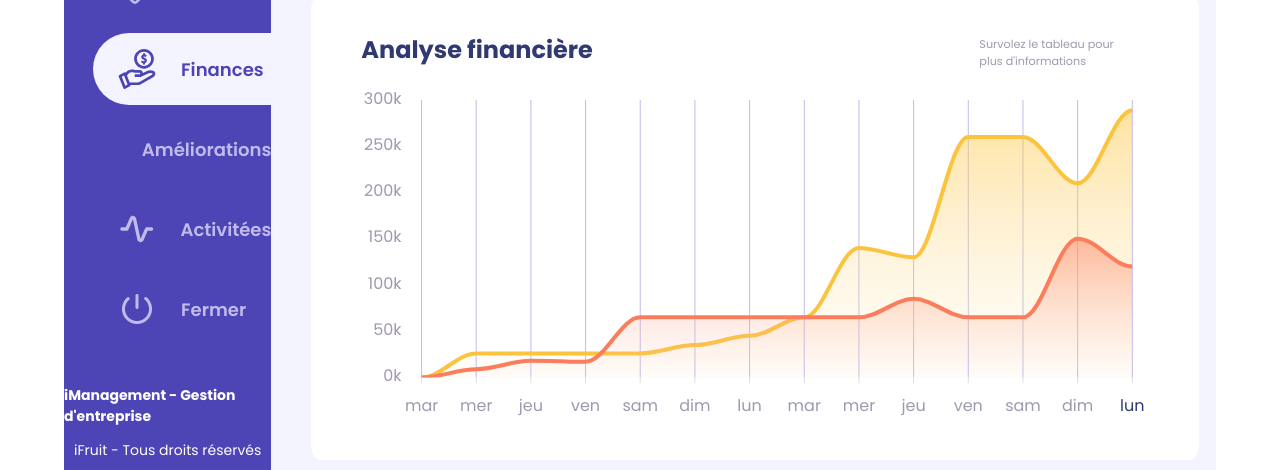
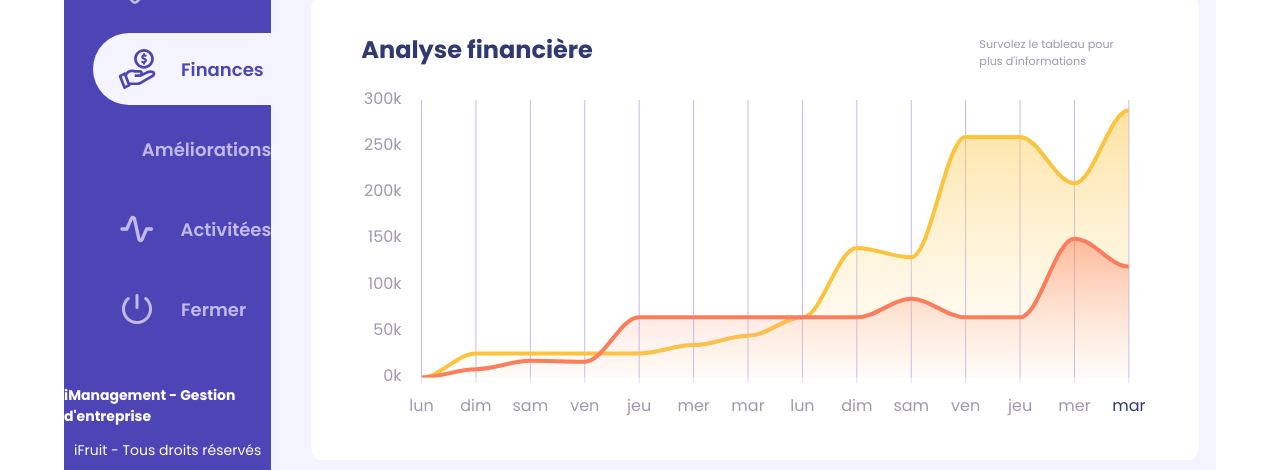
Before and after one commit to Tryade-projects/triade-dashboard, a React (Vite) app: page /finance in a window 1280 px wide. Shown: the part 320-790 px from the top of the page. Built offline with nearby package versions, Linux system fonts and the light colour scheme.

Commit message:
Inversion de l'ordre d'affichage des catégories dans le tableau afin que le jour en cours soit le dernier affiché

```diff
--- a/src/components/charts/DashboardDailyCharts/DashboardDailyCharts.jsx
+++ b/src/components/charts/DashboardDailyCharts/DashboardDailyCharts.jsx
@@ -49,6 +49,9 @@ function processNewData(newData) {
     dailyGainDatas.push(gain);
 
   });
+
+  categories.reverse(); // Inverser l'ordre des catégories
+
 
   return {
     categories: categories,
--- a/src/pages/Finance/Finance.jsx
+++ b/src/pages/Finance/Finance.jsx
@@ -1,4 +1,4 @@
-import React, { useState, useEffect } from "react";
+import React from "react";
 import Header from "../../components/Header/Header";
 import ScrollPagesContainer from "../../components/ScrollPagesContainer/ScrollPagesContainer";
 
```
